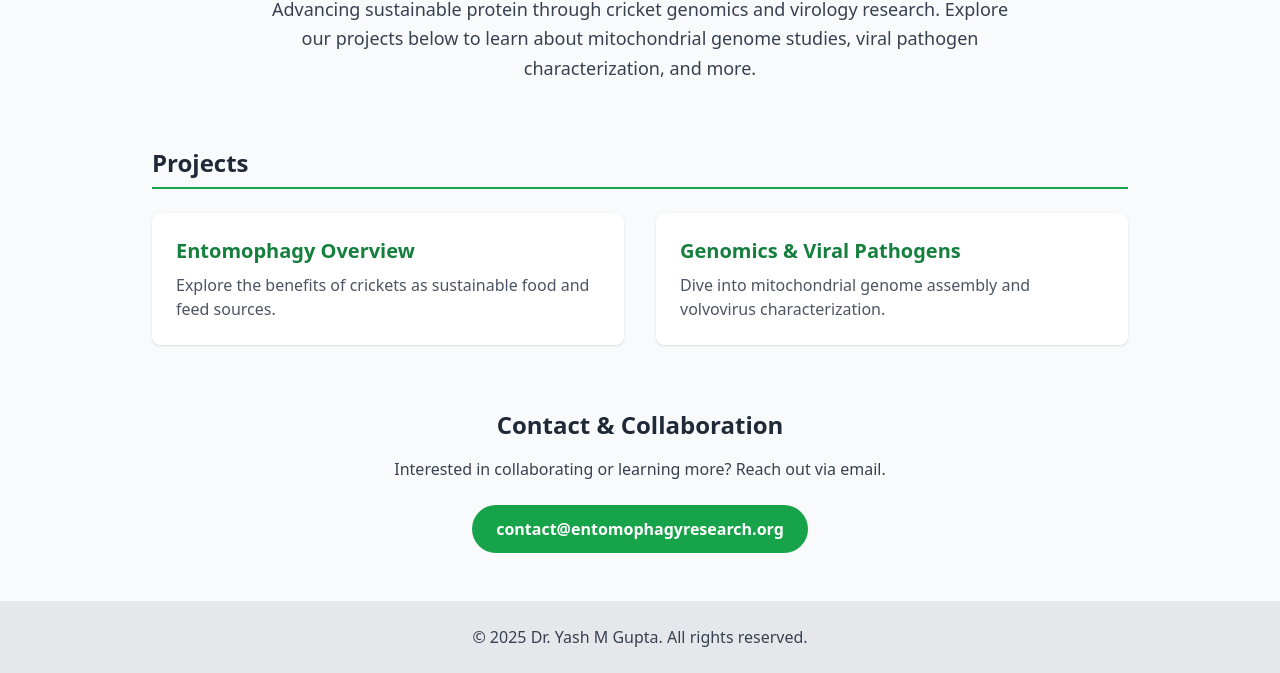
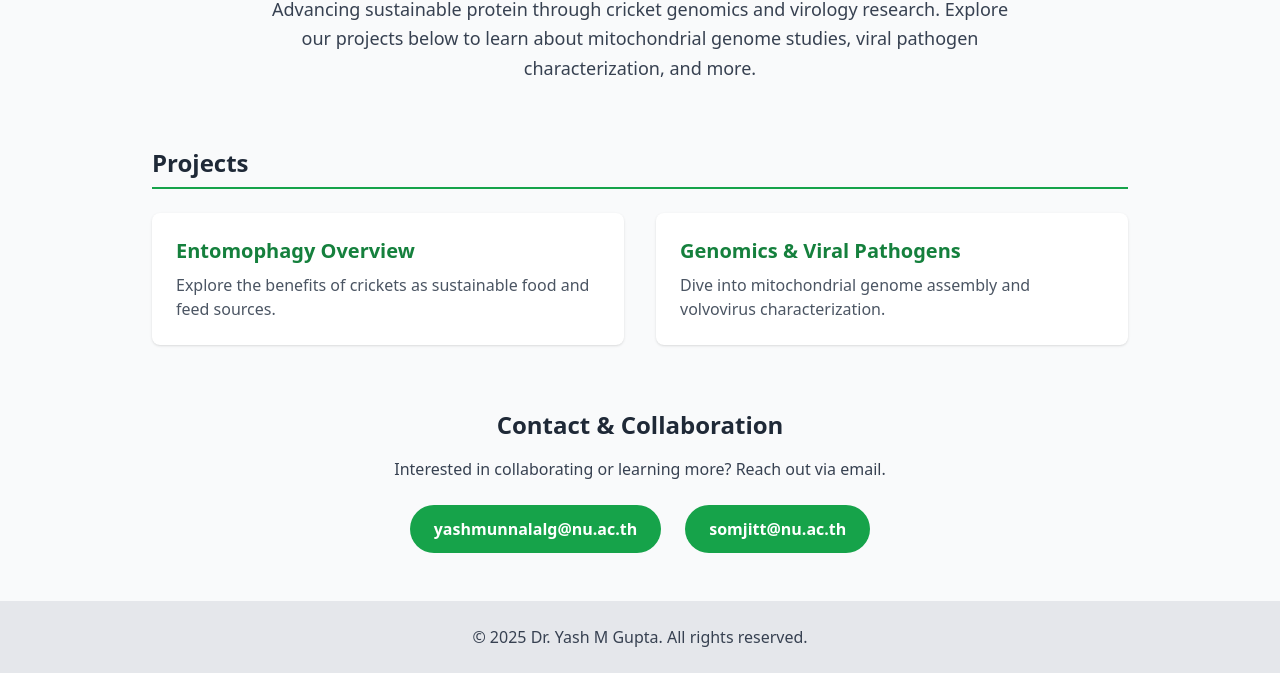
Before and after one commit to yashmgupta/Teaching_Media, a plain HTML site: page index.html in a window 1280 px wide. Shown: the part 177-850 px from the top of the page. Drawn offline with nearby package versions, Linux system fonts and the light colour scheme.

Commit message:
Update index.html

```diff
--- a/index.html
+++ b/index.html
@@ -64,9 +64,14 @@
       <p class="text-gray-700 max-w-xl mx-auto mb-6">
         Interested in collaborating or learning more? Reach out via email.
       </p>
-      <a href="mailto:contact@entomophagyresearch.org" class="inline-block bg-green-600 text-white px-6 py-3 rounded-full font-semibold hover:bg-green-700 transition">
-        contact@entomophagyresearch.org
-      </a>
+      <div class="flex flex-col sm:flex-row justify-center gap-6 max-w-md mx-auto">
+        <a href="mailto:yashmunnalalg@nu.ac.th" class="inline-block bg-green-600 text-white px-6 py-3 rounded-full font-semibold hover:bg-green-700 transition">
+          yashmunnalalg@nu.ac.th
+        </a>
+        <a href="mailto:somjitt@nu.ac.th" class="inline-block bg-green-600 text-white px-6 py-3 rounded-full font-semibold hover:bg-green-700 transition">
+          somjitt@nu.ac.th
+        </a>
+      </div>
     </section>
   </main>
 
```
